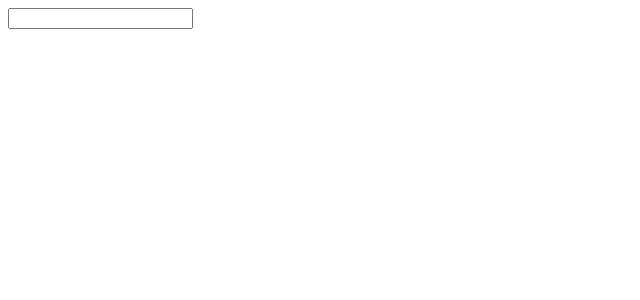
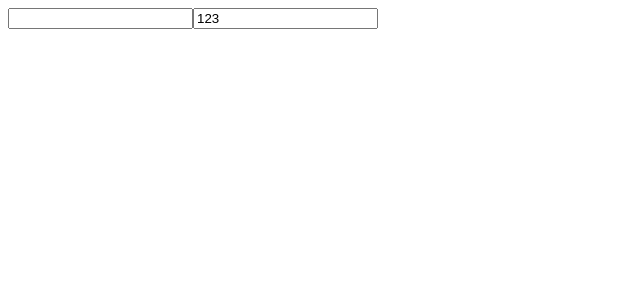
Before and after one commit to ShouShouRen/vue-tut, a Vue app in the folder vue3-tut/: page / in a window 1280 px wide. Shown: the top 300 px of the page, without its empty margins (0-640 px from the left). Built offline with nearby package versions, Linux system fonts and the light colour scheme.

Commit message:
20220820

```diff
--- a/vue3-tut/src/App.vue
+++ b/vue3-tut/src/App.vue
@@ -27,6 +27,7 @@
 
 
   <input type="text" v-model="text.levels.text">
+  <input type="text" v-model="text.label">
 </template>
 
 <script setup>
@@ -84,22 +85,24 @@ const fullName = computed({
 
 // const text = ref('');
 
-// const text = ref({
-//   levels: {
-//     text: '',
-//   },
-// })
+const text = ref({
+  levels: {
+    text: '',
+  },
+  label: '123'
+})
 
 // 如果不是物件就會使用ref如果是物件就使用reative因為reative只接受物件
 
 
 // reactive
 
-const text = reactive({
-  levels: {
-    text: '',
-  },
-})
+// const text = reactive({
+//   levels: {
+//     text: '',
+//   },
+//   label: '123',
+// })
 
 
 
@@ -110,7 +113,7 @@ const text = reactive({
 
 
 watch(
-  () => text.levels.text,
+  [() => text.value.levels.text, () => text.value.label],
   (newData, oldData) => {
     console.log(newData)
   },
@@ -123,6 +126,9 @@ watch(
 
 
 // watchEffect
+
+
+
 </script>
 
 
```
